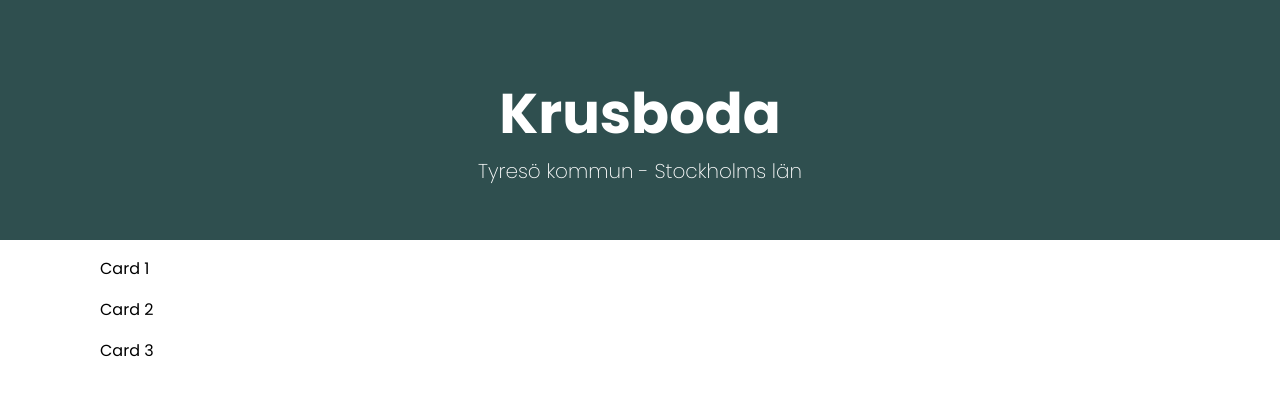
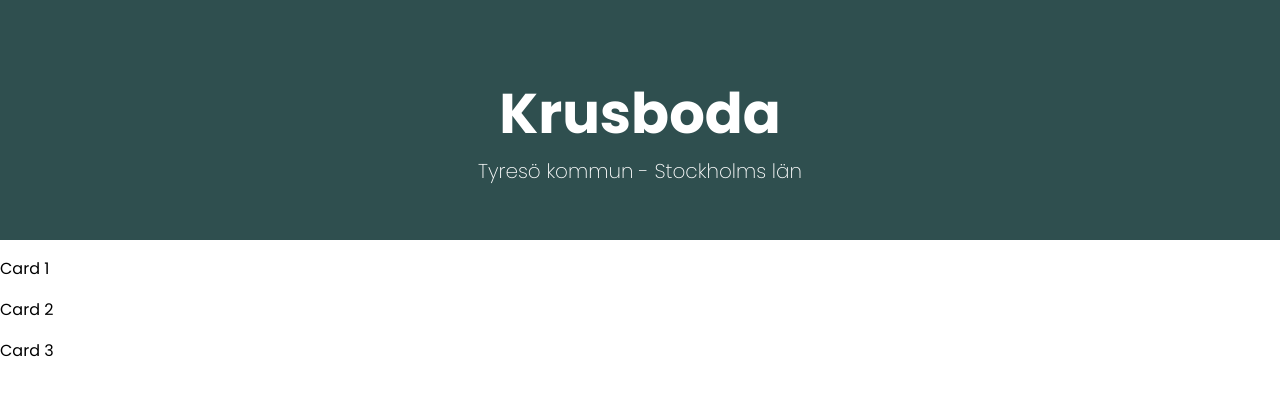
Before and after one commit to malte-berg/krusboda.se, a plain HTML site: page index.html in a window 1280 px wide. Drawn offline with Linux system fonts and the light colour scheme.

Commit message:
Moving files around

```diff
--- a/assets/img/style.css
+++ b/style.css
@@ -34,7 +34,3 @@
     font-weight: 200;
     font-size: 1.25rem;
 }
-
-div {
-    padding: 0 50px 0;
-}
```
Also changed, not shown: index.html (renamed from assets/img/index.html).
